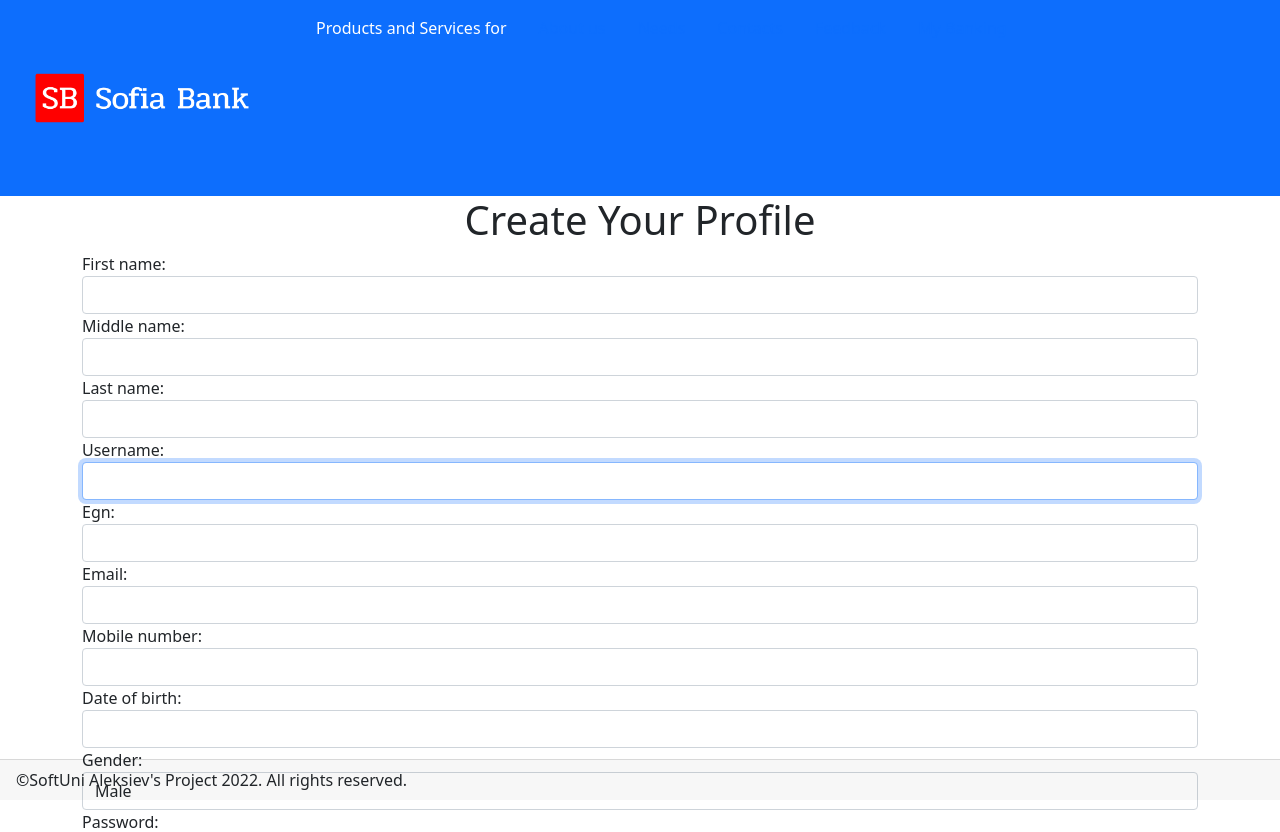
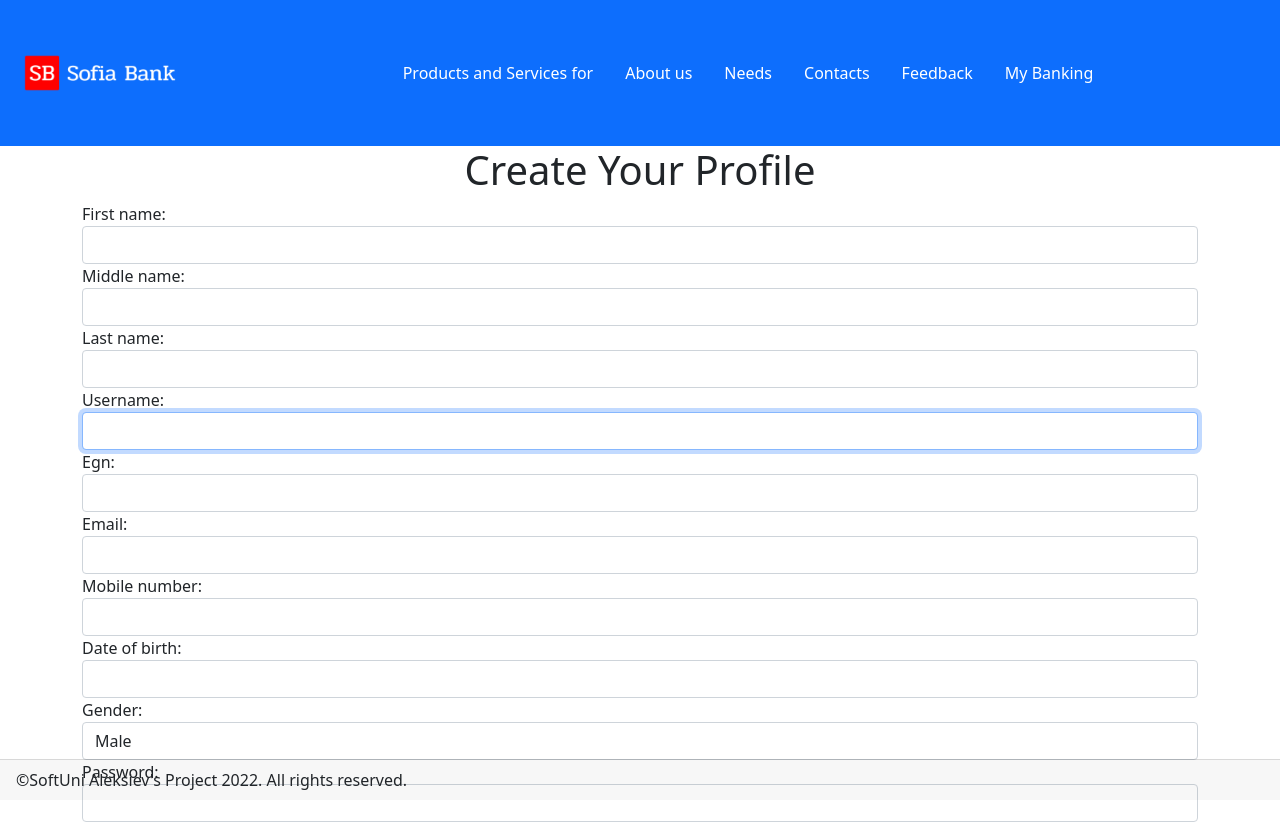
Before and after one commit to Evgeniy-Aleksiev/SofiaBank-project, a Django app: page /accounts/register/ in a window 1280 px wide. Shown: the top 832 px of the page. Run offline with Django 4.2, Linux system fonts and the light colour scheme; some libraries are stand-ins or nearby versions.

Commit message:
css home page

```diff
--- a/sofia_bank/templates/base.html
+++ b/sofia_bank/templates/base.html
@@ -10,40 +10,40 @@
 </head>
 <body>
     {% csrf_token %}
-{#    <header class="main-header">#}
-{#        <div class="main-header__content">#}
+    <header class="main-header">
+        <div>
 {#            <h1 class="site-logo">#}
 {#                <a href="{% url 'index' %}" class="site-logo__link">#}
 {#                    <img src="{% static 'images/logo.png' %}" class="rounded float-start" width="284" alt="Sofia banking">#}
 {#                </a>#}
 {#            </h1>#}
             <nav class="navbar navbar-dark bg-primary">
+                <a href="{% url 'index' %}" class="navbar-brand">
+                    <img src="{% static 'images/logo1.png' %}" class="rounded float-start" width="200" alt="Sofia banking">
+                </a>
                 <ul class="nav justify-content-end">
-                    <a href="{% url 'index' %}" class="navbar-brand">
-                        <img src="{% static 'images/logo.png' %}" class="rounded float-start" width="284" alt="Sofia banking">
-                    </a>
                     <li class="nav-item">
                         <a href="{% url 'products and services' %}" class="nav-link text-white">Products and Services for</a>
                     </li>
                     <li class="nav-item">
-                        <a href="{% url 'bank info' %}" class="nav-link">About us</a>
+                        <a href="{% url 'bank info' %}" class="nav-link text-white">About us</a>
                     </li>
                     <li class="nav-item">
-                        <a href="{% url 'customer needs' %}" class="nav-link">Needs</a>
+                        <a href="{% url 'customer needs' %}" class="nav-link text-white">Needs</a>
                     </li>
                     <li class="nav-item">
-                        <a href="{% url 'contacts' %}" class="nav-link">Contacts</a>
+                        <a href="{% url 'contacts' %}" class="nav-link text-white">Contacts</a>
                     </li>
                     <li class="nav-item">
-                        <a href="{% url 'feedback' %}" class="nav-link">Feedback</a>
+                        <a href="{% url 'feedback' %}" class="nav-link text-white">Feedback</a>
                     </li>
                     {% if request.user.is_authenticated %}
                         <li class="nav-item">
-                            <a href="{% url 'dashboard' request.user.id %}" class="nav-link">Profile</a>
+                            <a href="{% url 'dashboard' request.user.id %}" class="nav-link text-white">Profile</a>
                         </li>
                     {% else %}
                         <li class="nav-item">
-                            <a href="{% url 'login user' %}" class="nav-link">My Banking</a>
+                            <a href="{% url 'login user' %}" class="nav-link text-white">My Banking</a>
                         </li>
                     {% endif %}
                 </ul>
@@ -51,7 +51,7 @@
                     {% if request.user.is_authenticated %}
                         <span class="navbar-text">Welcome, {{ user }} </span>
                         <li class="nav-item">
-                            <a href="" class="nav-link">Sign out</a>
+                            <a href="" class="nav-link text-danger">Sign out</a>
                         </li>
                     {% endif %}
                 </ul>
```
Also changed, not shown: sofia_bank/static/images/logo1.png (renamed from sofia_bank/static/images/logo.png).
